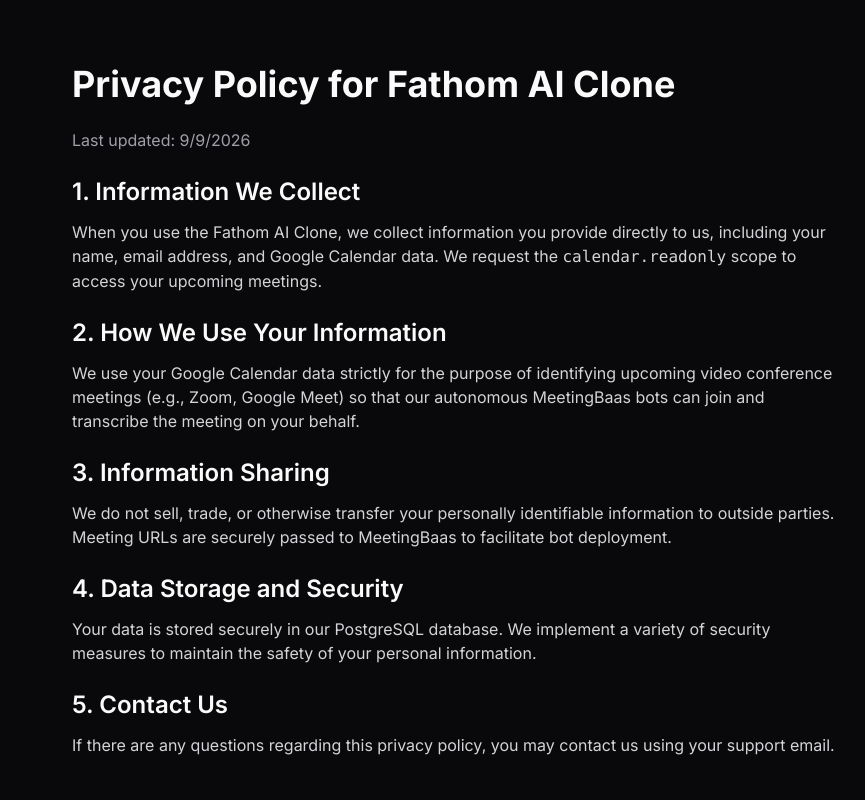
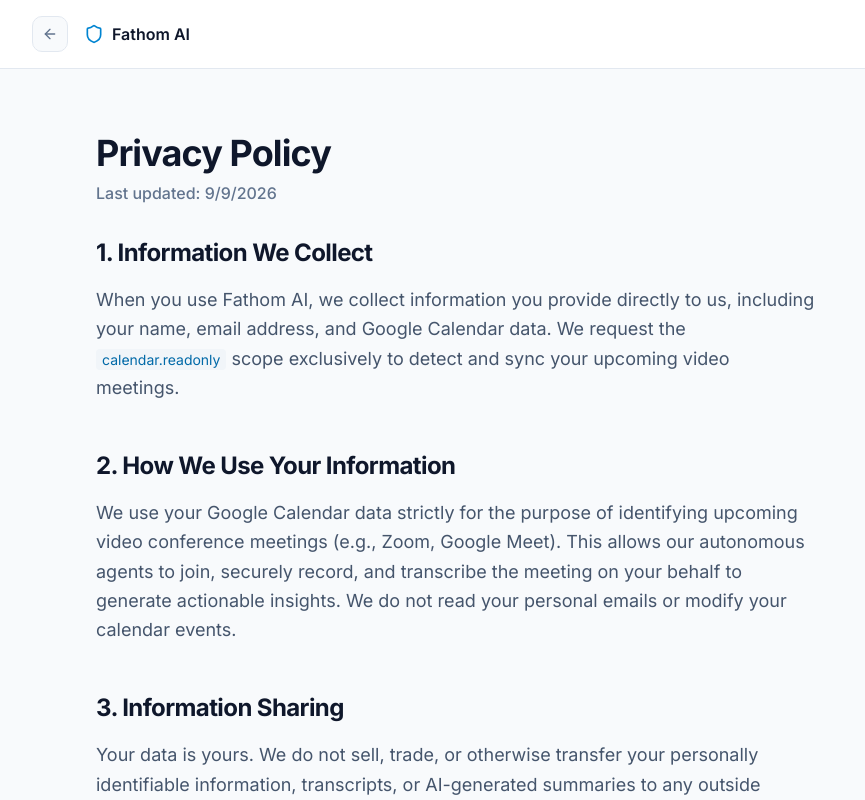
Before and after one commit to Reh1t/fathom-ai-clone, a Next.js app: page /privacy in a window 1280 px wide. Shown: the top 800 px of the page, without its empty margins (184-1049 px from the left). Built offline with nearby package versions, Linux system fonts and the light colour scheme.

Commit message:
feat: add privacy policy, terms of service pages, and meeting service

```diff
--- a/src/app/privacy/page.tsx
+++ b/src/app/privacy/page.tsx
@@ -1,45 +1,69 @@
+import Link from "next/link"
+import { ArrowLeft, Shield } from "lucide-react"
+import { Button } from "@/components/ui/button"
+
 export default function PrivacyPolicy() {
   return (
-    <div className="min-h-screen bg-zinc-950 text-zinc-50 py-16 px-8 flex justify-center">
-      <div className="max-w-3xl space-y-6">
-        <h1 className="text-4xl font-bold">Privacy Policy for Fathom AI Clone</h1>
-        <p className="text-zinc-400">Last updated: {new Date().toLocaleDateString()}</p>
+    <div className="min-h-screen bg-slate-50 text-slate-900 font-sans selection:bg-sky-500/30">
+      <div className="border-b border-slate-200 bg-white">
+        <div className="max-w-4xl mx-auto px-6 py-4 flex items-center gap-4">
+          <Link href="/">
+            <Button variant="ghost" size="icon" className="h-9 w-9 text-slate-500 hover:text-slate-900 hover:bg-slate-100 bg-slate-50 border border-slate-200">
+              <ArrowLeft className="w-5 h-5" />
+            </Button>
+          </Link>
+          <div className="flex items-center gap-2 text-slate-900 font-semibold">
+            <Shield className="w-5 h-5 text-sky-600" />
+            <span>Fathom AI</span>
+          </div>
+        </div>
+      </div>
 
-        <section className="space-y-3">
-          <h2 className="text-2xl font-semibold">1. Information We Collect</h2>
-          <p className="text-zinc-300">
-            When you use the Fathom AI Clone, we collect information you provide directly to us, including your name, email address, and Google Calendar data. We request the <code>calendar.readonly</code> scope to access your upcoming meetings.
+      <div className="max-w-3xl mx-auto py-16 px-6">
+        <div className="space-y-8">
+          <div>
+            <h1 className="text-4xl font-bold tracking-tight mb-2">Privacy Policy</h1>
+            <p className="text-slate-500 font-medium">Last updated: {new Date().toLocaleDateString()}</p>
+          </div>
+
+          <div className="space-y-12">
+            <section className="space-y-4">
+              <h2 className="text-2xl font-bold tracking-tight">1. Information We Collect</h2>
+              <p className="text-slate-600 leading-relaxed text-lg">
+                When you use Fathom AI, we collect information you provide directly to us, including your name, email address, and Google Calendar data. We request the <code className="bg-slate-100 px-1.5 py-0.5 rounded text-sky-700 font-mono text-sm">calendar.readonly</code> scope exclusively to detect and sync your upcoming video meetings.
               </p>
             </section>
 
-        <section className="space-y-3">
-          <h2 className="text-2xl font-semibold">2. How We Use Your Information</h2>
-          <p className="text-zinc-300">
-            We use your Google Calendar data strictly for the purpose of identifying upcoming video conference meetings (e.g., Zoom, Google Meet) so that our autonomous MeetingBaas bots can join and transcribe the meeting on your behalf.
+            <section className="space-y-4">
+              <h2 className="text-2xl font-bold tracking-tight">2. How We Use Your Information</h2>
+              <p className="text-slate-600 leading-relaxed text-lg">
+                We use your Google Calendar data strictly for the purpose of identifying upcoming video conference meetings (e.g., Zoom, Google Meet). This allows our autonomous agents to join, securely record, and transcribe the meeting on your behalf to generate actionable insights. We do not read your personal emails or modify your calendar events.
               </p>
             </section>
 
-        <section className="space-y-3">
-          <h2 className="text-2xl font-semibold">3. Information Sharing</h2>
-          <p className="text-zinc-300">
-            We do not sell, trade, or otherwise transfer your personally identifiable information to outside parties. Meeting URLs are securely passed to MeetingBaas to facilitate bot deployment.
+            <section className="space-y-4">
+              <h2 className="text-2xl font-bold tracking-tight">3. Information Sharing</h2>
+              <p className="text-slate-600 leading-relaxed text-lg">
+                Your data is yours. We do not sell, trade, or otherwise transfer your personally identifiable information, transcripts, or AI-generated summaries to any outside parties. All meeting artifacts are kept strictly confidential and are accessible only to you and those you explicitly share them with.
               </p>
             </section>
 
-        <section className="space-y-3">
-          <h2 className="text-2xl font-semibold">4. Data Storage and Security</h2>
-          <p className="text-zinc-300">
-            Your data is stored securely in our PostgreSQL database. We implement a variety of security measures to maintain the safety of your personal information.
+            <section className="space-y-4">
+              <h2 className="text-2xl font-bold tracking-tight">4. Data Storage and Security</h2>
+              <p className="text-slate-600 leading-relaxed text-lg">
+                Your data is encrypted at rest and in transit. Our infrastructure is designed to be SOC2 compliant, utilizing enterprise-grade Postgres databases. We implement a strict variety of security measures to maintain the safety of your personal information.
               </p>
             </section>
 
-        <section className="space-y-3">
-          <h2 className="text-2xl font-semibold">5. Contact Us</h2>
-          <p className="text-zinc-300">
-            If there are any questions regarding this privacy policy, you may contact us using your support email.
+            <section className="space-y-4">
+              <h2 className="text-2xl font-bold tracking-tight">5. Contact Us</h2>
+              <p className="text-slate-600 leading-relaxed text-lg">
+                If there are any questions regarding this privacy policy, or if you wish to exercise your data deletion rights, please contact our privacy team.
               </p>
             </section>
           </div>
         </div>
+      </div>
+    </div>
   )
 }
--- a/src/app/terms/page.tsx
+++ b/src/app/terms/page.tsx
@@ -1,38 +1,62 @@
+import Link from "next/link"
+import { ArrowLeft, Scale } from "lucide-react"
+import { Button } from "@/components/ui/button"
+
 export default function TermsOfService() {
   return (
-    <div className="min-h-screen bg-zinc-950 text-zinc-50 py-16 px-8 flex justify-center">
-      <div className="max-w-3xl space-y-6">
-        <h1 className="text-4xl font-bold">Terms of Service for Fathom AI Clone</h1>
-        <p className="text-zinc-400">Last updated: {new Date().toLocaleDateString()}</p>
+    <div className="min-h-screen bg-slate-50 text-slate-900 font-sans selection:bg-sky-500/30">
+      <div className="border-b border-slate-200 bg-white">
+        <div className="max-w-4xl mx-auto px-6 py-4 flex items-center gap-4">
+          <Link href="/">
+            <Button variant="ghost" size="icon" className="h-9 w-9 text-slate-500 hover:text-slate-900 hover:bg-slate-100 bg-slate-50 border border-slate-200">
+              <ArrowLeft className="w-5 h-5" />
+            </Button>
+          </Link>
+          <div className="flex items-center gap-2 text-slate-900 font-semibold">
+            <Scale className="w-5 h-5 text-sky-600" />
+            <span>Fathom AI</span>
+          </div>
+        </div>
+      </div>
 
-        <section className="space-y-3">
-          <h2 className="text-2xl font-semibold">1. Acceptance of Terms</h2>
-          <p className="text-zinc-300">
-            By accessing and using Fathom AI Clone, you accept and agree to be bound by the terms and provision of this agreement.
+      <div className="max-w-3xl mx-auto py-16 px-6">
+        <div className="space-y-8">
+          <div>
+            <h1 className="text-4xl font-bold tracking-tight mb-2">Terms of Service</h1>
+            <p className="text-slate-500 font-medium">Last updated: {new Date().toLocaleDateString()}</p>
+          </div>
+
+          <div className="space-y-12">
+            <section className="space-y-4">
+              <h2 className="text-2xl font-bold tracking-tight">1. Acceptance of Terms</h2>
+              <p className="text-slate-600 leading-relaxed text-lg">
+                By accessing and using Fathom AI, you accept and agree to be bound by the terms and provision of this agreement. If you do not agree to abide by these terms, please do not use this service.
               </p>
             </section>
 
-        <section className="space-y-3">
-          <h2 className="text-2xl font-semibold">2. Service Description</h2>
-          <p className="text-zinc-300">
-            Fathom AI Clone provides an autonomous meeting recording and transcription service. It integrates with your Google Calendar to identify meetings and deploys bots to transcribe them.
+            <section className="space-y-4">
+              <h2 className="text-2xl font-bold tracking-tight">2. Service Description</h2>
+              <p className="text-slate-600 leading-relaxed text-lg">
+                Fathom AI provides an autonomous meeting recording and transcription service. By connecting your Google Calendar, you authorize our AI agents to detect your video conferences and automatically join them as a participant to transcribe and generate meeting intelligence.
               </p>
             </section>
 
-        <section className="space-y-3">
-          <h2 className="text-2xl font-semibold">3. User Responsibilities</h2>
-          <p className="text-zinc-300">
-            You are responsible for obtaining necessary consent from all meeting participants before using this service to record or transcribe conversations.
+            <section className="space-y-4">
+              <h2 className="text-2xl font-bold tracking-tight">3. User Responsibilities & Consent</h2>
+              <p className="text-slate-600 leading-relaxed text-lg">
+                You are strictly responsible for obtaining necessary, legally required consent from all meeting participants before using this service to record or transcribe conversations. Fathom AI is a tool provided for your convenience, and you agree to use it in compliance with all applicable local, state, and federal wiretapping and recording laws.
               </p>
             </section>
 
-        <section className="space-y-3">
-          <h2 className="text-2xl font-semibold">4. Limitation of Liability</h2>
-          <p className="text-zinc-300">
-            In no event shall Fathom AI Clone be liable for any indirect, incidental, special, consequential or punitive damages arising out of your use of the service.
+            <section className="space-y-4">
+              <h2 className="text-2xl font-bold tracking-tight">4. Limitation of Liability</h2>
+              <p className="text-slate-600 leading-relaxed text-lg">
+                In no event shall Fathom AI, nor its directors, employees, partners, agents, suppliers, or affiliates, be liable for any indirect, incidental, special, consequential or punitive damages, including without limitation, loss of profits, data, use, goodwill, or other intangible losses, resulting from your access to or use of or inability to access or use the service.
               </p>
             </section>
           </div>
         </div>
+      </div>
+    </div>
   )
 }
```
Also changed, not shown: src/services/meeting.service.ts (+35 -0 lines). Lines whose indentation alone changed are shown as unchanged.
